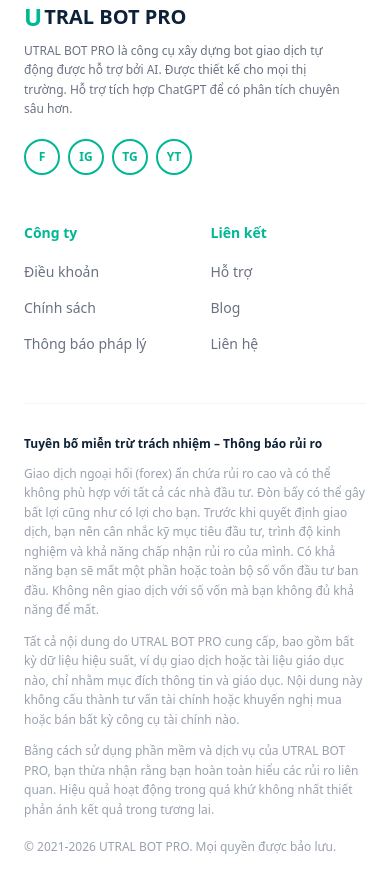
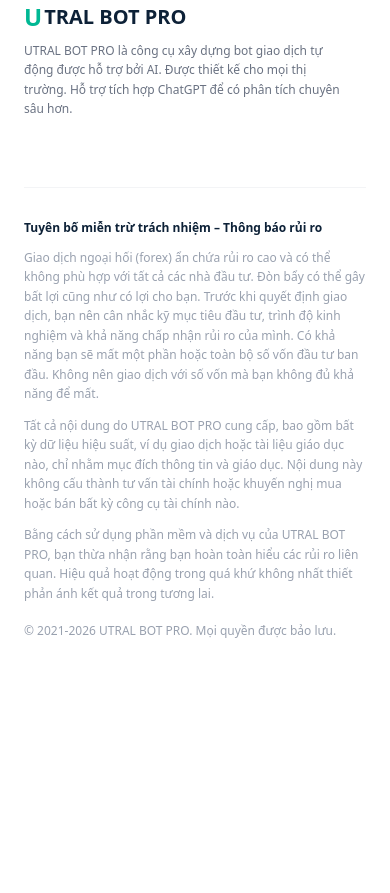
Before and after one commit to trongkhoile/web_quan_ly, a Next.js app: page / in a window 390 px wide. Shown: the part 5840-6733 px from the top of the page. After the commit the page ends 6543 px from the top, so only its background shows below. Built offline with nearby package versions, Linux system fonts and the light colour scheme.

Commit message:
Remove navbar links, footer columns, and social media circles

```diff
--- a/app/page.tsx
+++ b/app/page.tsx
@@ -117,11 +117,7 @@
             <span className="font-black text-2xl leading-none" style={{ color: T }}>U</span>
             <span className="font-black text-xl text-[#0d2137] leading-none">TRAL BOT PRO</span>
           </Link>
-          <div className="hidden md:flex items-center gap-7">
-            {["Trang chủ","Sản phẩm","Giá cả","Blog","Công ty"].map((l) => (
-              <Link key={l} href="#" className="text-sm text-gray-600 hover:text-[#00b894] transition font-medium">{l}</Link>
-            ))}
-          </div>
+          <div className="hidden md:flex items-center gap-7"></div>
           <div className="flex items-center gap-3">
             <Link href="/login" className="text-sm font-medium text-gray-600 hover:text-[#00b894] transition px-3 py-2">Đăng nhập</Link>
             <Link href="/login" className="text-sm font-bold text-white px-5 py-2.5 rounded-lg hover:opacity-90 transition" style={{ background: T }}>
@@ -406,40 +402,8 @@
               <p className="text-gray-500 text-xs leading-relaxed mb-5">
                 UTRAL BOT PRO là công cụ xây dựng bot giao dịch tự động được hỗ trợ bởi AI. Được thiết kế cho mọi thị trường. Hỗ trợ tích hợp ChatGPT để có phân tích chuyên sâu hơn.
               </p>
-              <div className="flex gap-2">
-                {[
-                  { l:"f", title:"Facebook" },
-                  { l:"ig", title:"Instagram" },
-                  { l:"tg", title:"Telegram" },
-                  { l:"yt", title:"Youtube" },
-                ].map((s) => (
-                  <div key={s.l} title={s.title}
-                    className="w-9 h-9 rounded-full flex items-center justify-center border-2 text-xs font-bold cursor-pointer hover:opacity-80 transition"
-                    style={{ borderColor: T, color: T }}>
-                    {s.l.toUpperCase()}
-                  </div>
-                ))}
-              </div>
             </div>
 
-            <div className="flex gap-16 flex-wrap">
-              <div>
-                <h4 className="font-bold text-sm mb-4" style={{ color: T }}>Công ty</h4>
-                <div className="space-y-3">
-                  {["Điều khoản","Chính sách","Thông báo pháp lý"].map((l) => (
-                    <div key={l}><Link href="#" className="text-gray-500 text-sm hover:text-[#00b894] transition">{l}</Link></div>
-                  ))}
-                </div>
-              </div>
-              <div>
-                <h4 className="font-bold text-sm mb-4" style={{ color: T }}>Liên kết</h4>
-                <div className="space-y-3">
-                  {["Hỗ trợ","Blog","Liên hệ"].map((l) => (
-                    <div key={l}><Link href="#" className="text-gray-500 text-sm hover:text-[#00b894] transition">{l}</Link></div>
-                  ))}
-                </div>
-              </div>
-            </div>
           </div>
 
           {/* Disclaimer */}
```
